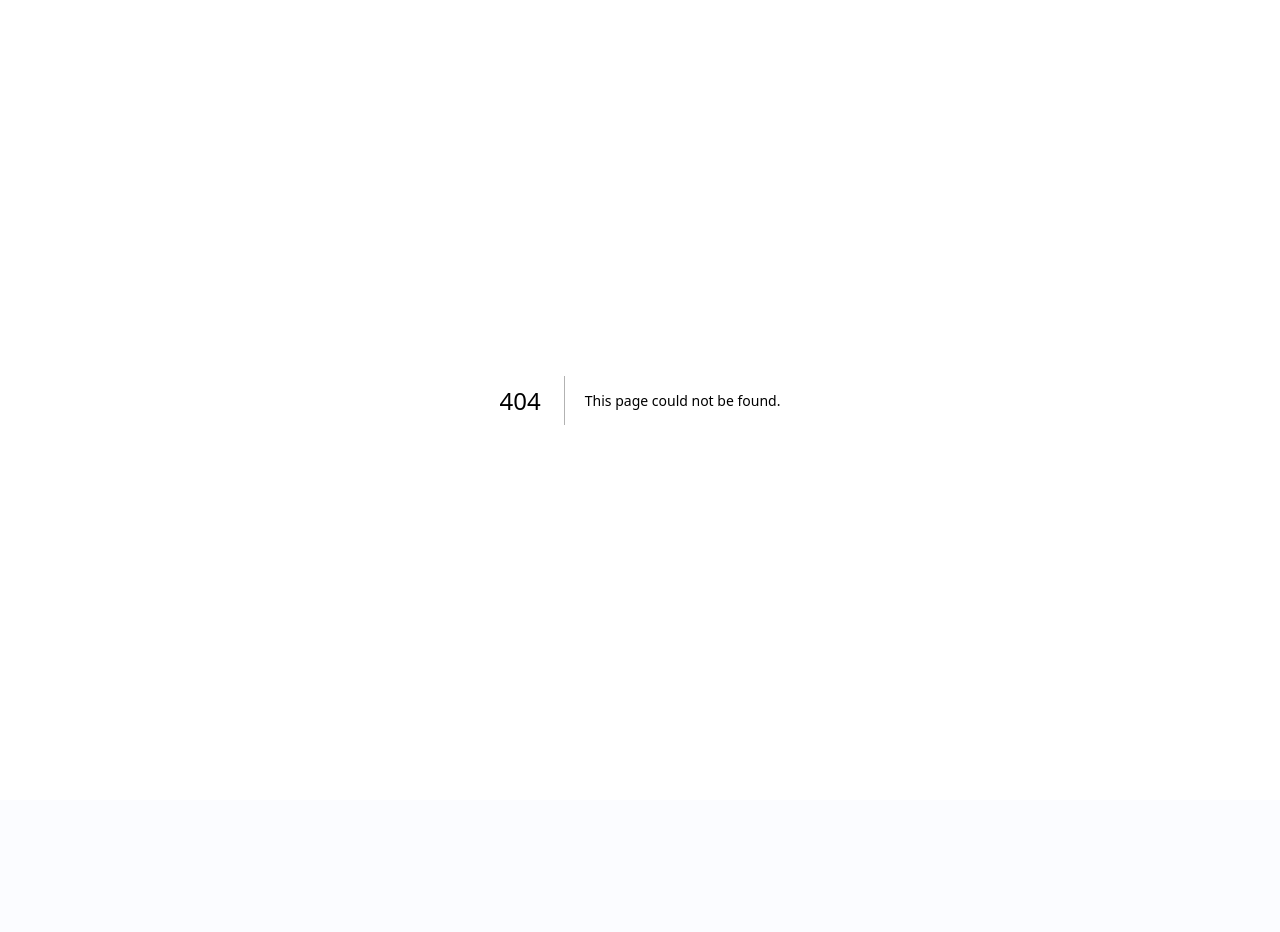
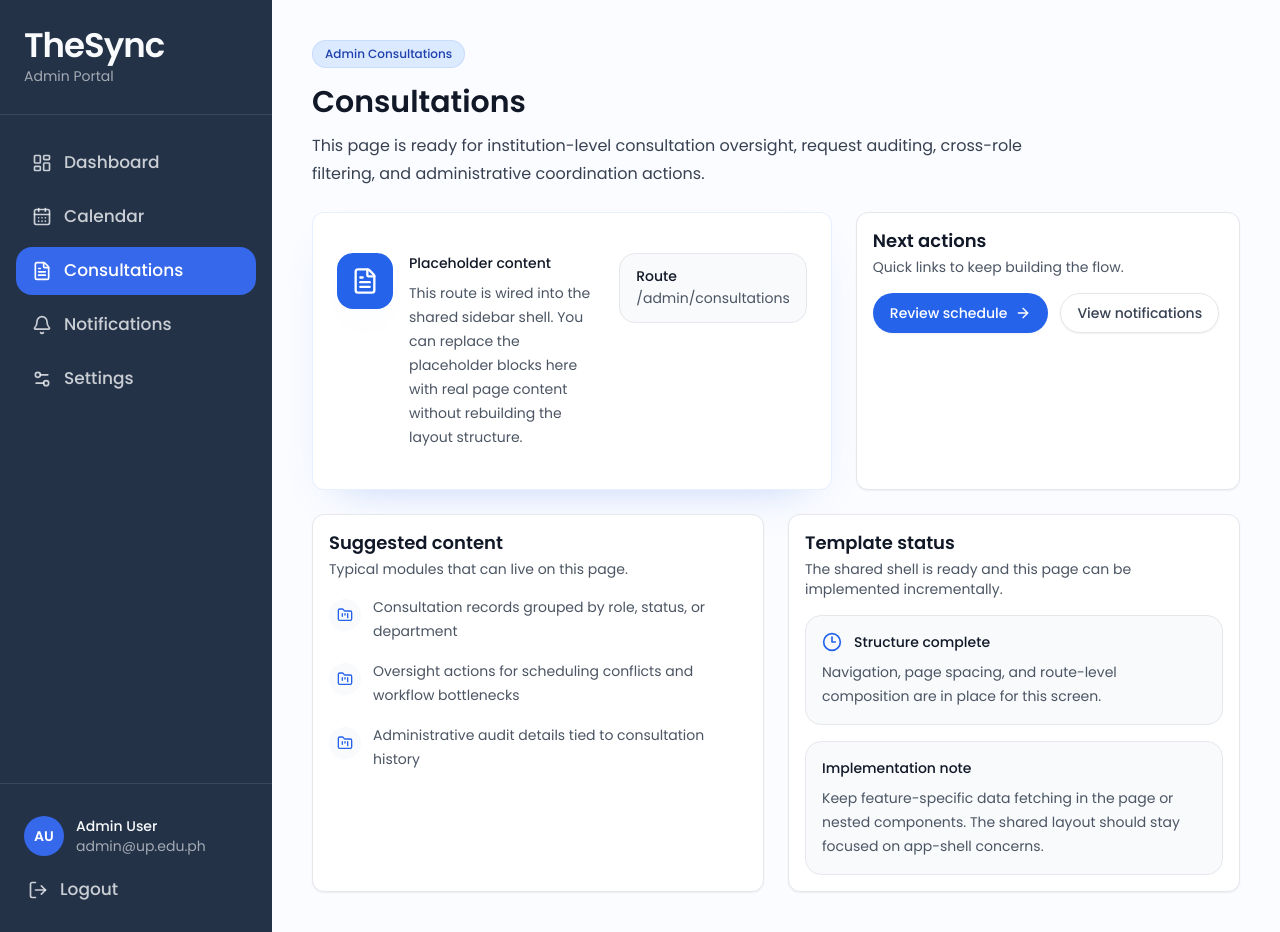
Before and after one commit to Celeru00/thesync, a Next.js app in the folder thesync-frontend/: page /admin/consultations in a window 1280 px wide. Before the commit this address had no page. Before the commit the page ends 800 px from the top, so only its background shows below. Built offline with nearby package versions, Linux system fonts and the light colour scheme.

Commit message:
feat: add admin portal pages for calendar, consultations, notifications, dashboard, and settings

```diff
--- /dev/null
+++ b/thesync-frontend/app/(portal)/admin/calendar/page.tsx
@@ -0,0 +1,28 @@
+import { CalendarDays } from "lucide-react";
+
+import { PortalPagePlaceholder } from "@/components/app/portal-page-placeholder";
+
+export default function AdminCalendarPage() {
+  return (
+    <PortalPagePlaceholder
+      badge="Admin Calendar"
+      title="Calendar"
+      description="Use this page for institution-wide scheduling visibility, defense date coordination, consultation oversight, and date-based administrative filtering."
+      pathLabel="/admin/calendar"
+      icon={CalendarDays}
+      primaryAction={{
+        href: "/admin",
+        label: "Back to dashboard",
+      }}
+      secondaryAction={{
+        href: "/admin/consultations",
+        label: "Open consultations",
+      }}
+      notes={[
+        "Global schedule views across roles and rooms",
+        "Administrative visibility into defense and consultation load",
+        "Date filters for operational planning and coordination",
+      ]}
+    />
+  );
+}
--- /dev/null
+++ b/thesync-frontend/app/(portal)/admin/consultations/page.tsx
@@ -0,0 +1,28 @@
+import { FileText } from "lucide-react";
+
+import { PortalPagePlaceholder } from "@/components/app/portal-page-placeholder";
+
+export default function AdminConsultationsPage() {
+  return (
+    <PortalPagePlaceholder
+      badge="Admin Consultations"
+      title="Consultations"
+      description="This page is ready for institution-level consultation oversight, request auditing, cross-role filtering, and administrative coordination actions."
+      pathLabel="/admin/consultations"
+      icon={FileText}
+      primaryAction={{
+        href: "/admin/calendar",
+        label: "Review schedule",
+      }}
+      secondaryAction={{
+        href: "/admin/notifications",
+        label: "View notifications",
+      }}
+      notes={[
+        "Consultation records grouped by role, status, or department",
+        "Oversight actions for scheduling conflicts and workflow bottlenecks",
+        "Administrative audit details tied to consultation history",
+      ]}
+    />
+  );
+}
--- /dev/null
+++ b/thesync-frontend/app/(portal)/admin/notifications/page.tsx
@@ -0,0 +1,28 @@
+import { Bell } from "lucide-react";
+
+import { PortalPagePlaceholder } from "@/components/app/portal-page-placeholder";
+
+export default function AdminNotificationsPage() {
+  return (
+    <PortalPagePlaceholder
+      badge="Admin Notifications"
+      title="Notifications"
+      description="Use this space for platform alerts, scheduling conflicts, workflow escalations, and other events that require administrative oversight."
+      pathLabel="/admin/notifications"
+      icon={Bell}
+      primaryAction={{
+        href: "/admin/consultations",
+        label: "Open consultations",
+      }}
+      secondaryAction={{
+        href: "/admin/settings",
+        label: "Open settings",
+      }}
+      notes={[
+        "Unread system and workflow alerts by severity",
+        "Operational changes that affect advisers and students",
+        "Delivery preferences for platform-level notifications",
+      ]}
+    />
+  );
+}
--- /dev/null
+++ b/thesync-frontend/app/(portal)/admin/page.tsx
@@ -0,0 +1,28 @@
+import { LayoutDashboard } from "lucide-react";
+
+import { PortalPagePlaceholder } from "@/components/app/portal-page-placeholder";
+
+export default function AdminDashboardPage() {
+  return (
+    <PortalPagePlaceholder
+      badge="Admin Dashboard"
+      title="Dashboard"
+      description="This is the shared dashboard entry point for the admin portal. Use it for system-wide scheduling visibility, user management, consultation oversight, and operational summaries."
+      pathLabel="/admin"
+      icon={LayoutDashboard}
+      primaryAction={{
+        href: "/admin/consultations",
+        label: "Open consultations",
+      }}
+      secondaryAction={{
+        href: "/admin/calendar",
+        label: "Open calendar",
+      }}
+      notes={[
+        "Cross-role schedule and consultation summaries",
+        "Operational alerts that need administrative action",
+        "Quick access to system settings and user workflows",
+      ]}
+    />
+  );
+}
--- /dev/null
+++ b/thesync-frontend/app/(portal)/admin/settings/page.tsx
@@ -0,0 +1,28 @@
+import { Settings2 } from "lucide-react";
+
+import { PortalPagePlaceholder } from "@/components/app/portal-page-placeholder";
+
+export default function AdminSettingsPage() {
+  return (
+    <PortalPagePlaceholder
+      badge="Admin Settings"
+      title="Settings"
+      description="This route can hold platform configuration, role management settings, scheduling defaults, and other administrative controls for TheSync."
+      pathLabel="/admin/settings"
+      icon={Settings2}
+      primaryAction={{
+        href: "/admin",
+        label: "Back to dashboard",
+      }}
+      secondaryAction={{
+        href: "/admin/notifications",
+        label: "Open notifications",
+      }}
+      notes={[
+        "Role and access management controls",
+        "System preferences for scheduling and coordination flows",
+        "Administrative settings for notifications and platform behavior",
+      ]}
+    />
+  );
+}
--- a/thesync-frontend/app/login/page.tsx
+++ b/thesync-frontend/app/login/page.tsx
@@ -3,7 +3,6 @@ import { AlertCircle, CalendarDays } from "lucide-react";
 
 import { GoogleRoleButton } from "@/components/auth/google-role-button";
 import { Alert, AlertDescription, AlertTitle } from "@/components/ui/alert";
-import { Button } from "@/components/ui/button";
 
 type LoginPageProps = {
   searchParams: Promise<{
@@ -86,7 +85,11 @@ export default async function LoginPage({ searchParams }: LoginPageProps) {
                 nextPath="/adviser"
                 tone="adviser"
               />
-              <RoleButton label="Sign in as Admin" tone="admin" disabled />
+              <GoogleRoleButton
+                label="Sign in as Admin"
+                nextPath="/admin"
+                tone="admin"
+              />
             </div>
 
             <div className="mt-3 h-px w-full bg-surface" />
@@ -116,39 +119,6 @@ export default async function LoginPage({ searchParams }: LoginPageProps) {
   );
 }
 
-function RoleButton({
-  label,
-  tone,
-  disabled = false,
-}: {
-  label: string;
-  tone: "student" | "adviser" | "admin";
-  disabled?: boolean;
-}) {
-  const toneClassName = {
-    student: "bg-[#3568EA] hover:bg-[#2E5ED8]",
-    adviser: "bg-[#447FE2] hover:bg-[#3970CD]",
-    admin: "bg-[#5D97E5] hover:bg-[#4D87D8]",
-  }[tone];
-
-  return (
-    <Button
-      type="button"
-      size="lg"
-      disabled={disabled}
-      className={`h-[3rem] w-full rounded-[0.95rem] justify-center gap-3 text-[1.05rem] font-medium shadow-none ${toneClassName}`}
-    >
-      <span
-        aria-hidden
-        className="inline-flex items-center justify-center text-[1.45rem] leading-none font-semibold"
-      >
-        G
-      </span>
-      {label}
-    </Button>
-  );
-}
-
 function LogoMark() {
   return (
     <div className="flex size-[3.15rem] items-center justify-center rounded-[1rem] bg-brand text-brand-on shadow-glow">
--- a/thesync-frontend/components/app/portal-sidebar.tsx
+++ b/thesync-frontend/components/app/portal-sidebar.tsx
@@ -43,7 +43,33 @@ const adviserSidebarItems: SidebarItem[] = [
   { href: "/adviser/settings", label: "Settings", icon: Settings2 },
 ];
 
+const adminSidebarItems: SidebarItem[] = [
+  { href: "/admin", label: "Dashboard", icon: LayoutDashboard },
+  { href: "/admin/calendar", label: "Calendar", icon: CalendarDays },
+  {
+    href: "/admin/consultations",
+    label: "Consultations",
+    icon: FileText,
+  },
+  {
+    href: "/admin/notifications",
+    label: "Notifications",
+    icon: Bell,
+  },
+  { href: "/admin/settings", label: "Settings", icon: Settings2 },
+];
+
 const portalConfigs = {
+  admin: {
+    brandSubtitle: "Admin Portal",
+    brandHref: "/admin",
+    items: adminSidebarItems,
+    user: {
+      name: "Admin User",
+      email: "admin@up.edu.ph",
+      initials: "AU",
+    },
+  },
   adviser: {
     brandSubtitle: "Adviser Portal",
     brandHref: "/adviser",
@@ -67,6 +93,10 @@ const portalConfigs = {
 } as const;
 
 function getPortalConfig(pathname: string) {
+  if (pathname.startsWith("/admin")) {
+    return portalConfigs.admin;
+  }
+
   if (pathname.startsWith("/adviser")) {
     return portalConfigs.adviser;
   }
--- a/thesync-frontend/components/auth/google-role-button.tsx
+++ b/thesync-frontend/components/auth/google-role-button.tsx
@@ -7,8 +7,12 @@ import { Button } from "@/components/ui/button";
 import { createClient } from "@/lib/supabase/client";
 
 const toneClassNames = {
-  student: "bg-[#3568EA] hover:bg-[#2E5ED8]",
-  adviser: "bg-[#447FE2] hover:bg-[#3970CD]",
+  student:
+    "bg-linear-to-r from-[#3568EA] to-[#2D63E8] text-white hover:from-[#2E5ED8] hover:to-[#2757D6]",
+  adviser:
+    "bg-linear-to-r from-[#447FE2] to-[#3970CD] text-white hover:from-[#3C77D8] hover:to-[#3167BE]",
+  admin:
+    "bg-linear-to-r from-[#5D97E5] to-[#4E88D7] text-white hover:from-[#548FE0] hover:to-[#467FCB]",
 } as const;
 
 type GoogleRoleButtonProps = {
@@ -57,7 +61,7 @@ export function GoogleRoleButton({
         size="lg"
         onClick={handleClick}
         disabled={isPending}
-        className={`h-[3rem] w-full rounded-[0.95rem] justify-center gap-3 text-[1.05rem] font-medium shadow-none ${toneClassNames[tone]}`}
+        className={`h-[3rem] w-full rounded-[0.95rem] justify-center gap-3 border-transparent text-[1.05rem] font-medium shadow-none ${toneClassNames[tone]}`}
       >
         {isPending ? (
           <LoaderCircle className="size-5 animate-spin" />
```
